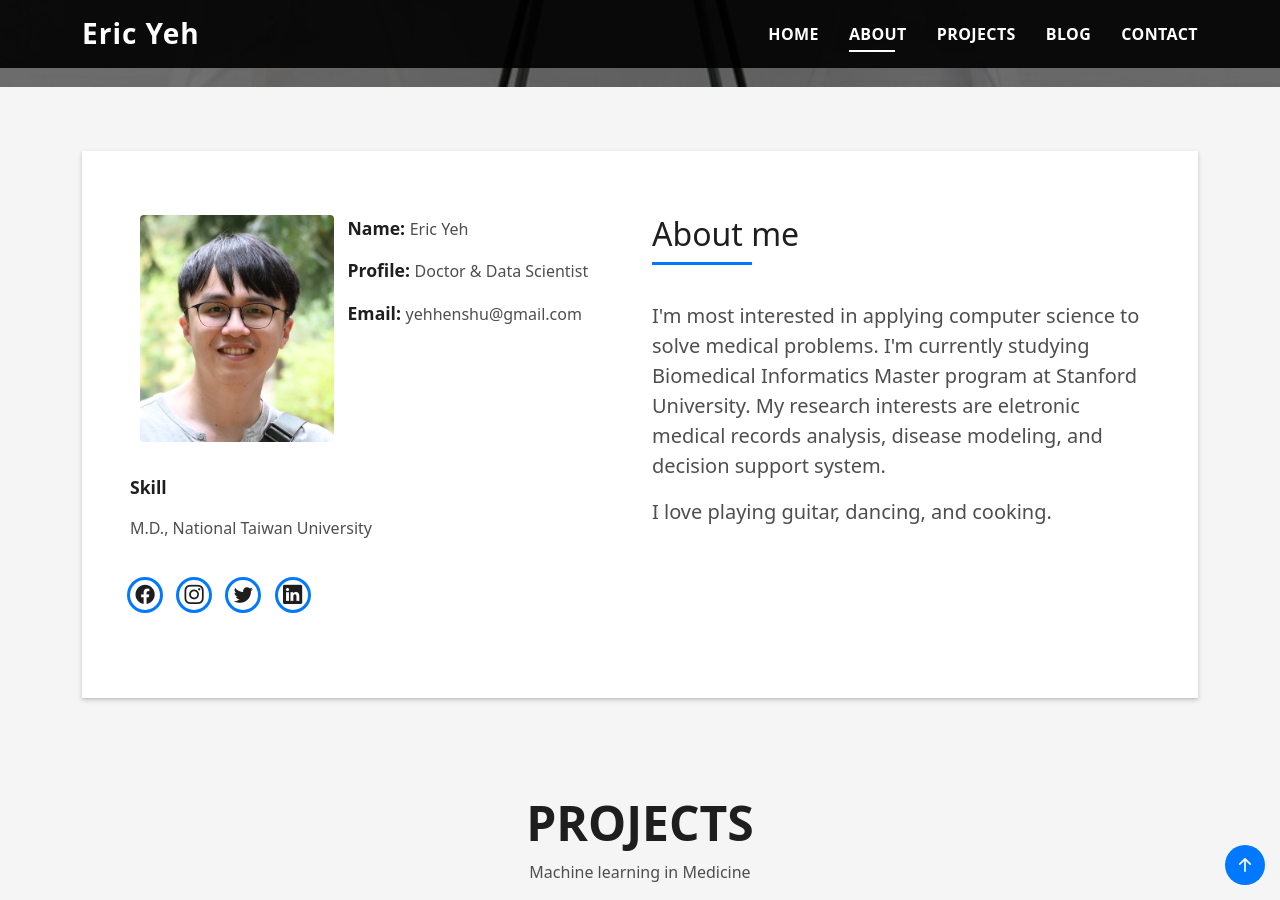
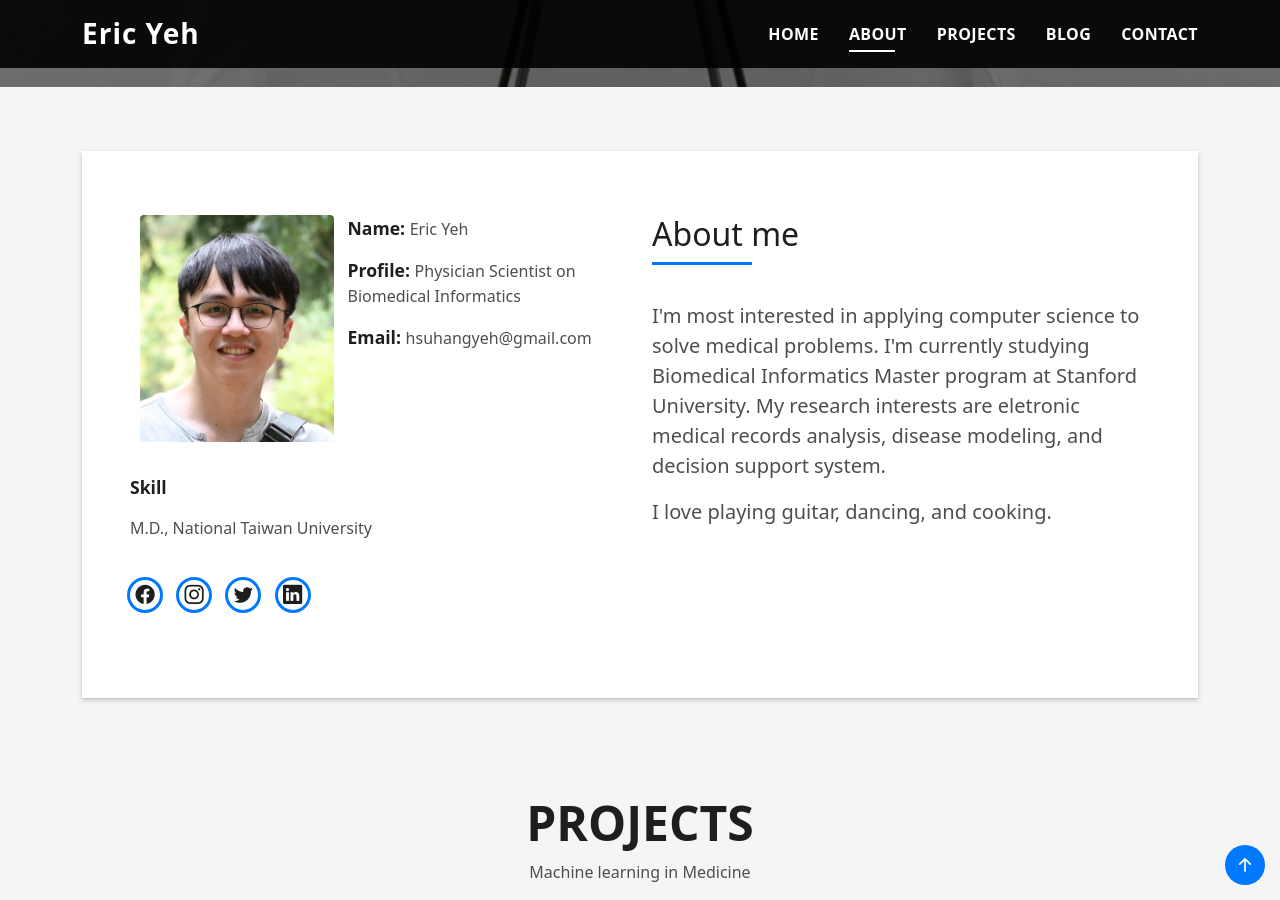
Before and after one commit to ericyeh-dr/ericyeh-dr.github.io, a Jekyll site: the page built from index.html, in a window 1280 px wide and 900 px high, scrolled down 813 px. Built offline with Jekyll 4.4.1, drawn with Linux system fonts in a browser that asks for light colours.

Commit message:
Change title

```diff
--- a/index.html
+++ b/index.html
@@ -35,8 +35,8 @@ description: test page
                                     <div class="col-sm-6 col-md-7">
                                         <div class="about-info">
                                             <p><span class="title-s">Name: </span> <span>Eric Yeh</span></p>
-                                            <p><span class="title-s">Profile: </span> <span>Doctor & Data Scientist</span></p>
-                                            <p><span class="title-s">Email: </span> <span>yehhenshu@gmail.com</span></p>
+                                            <p><span class="title-s">Profile: </span> <span>Physician Scientist on Biomedical Informatics</span></p>
+                                            <p><span class="title-s">Email: </span> <span>hsuhangyeh@gmail.com</span></p>
                                             <!-- <p><span class="title-s">Phone: </span> <span>(617) 557-0089</span></!p>-->
                                         </div>
                                     </div>
```
